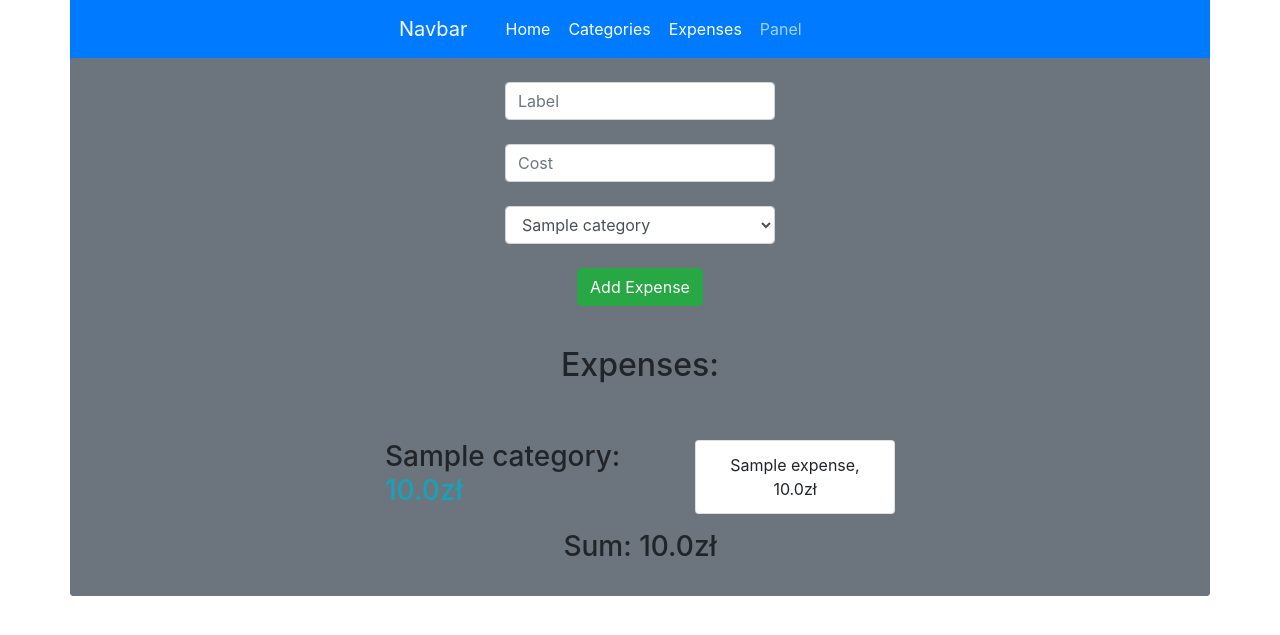
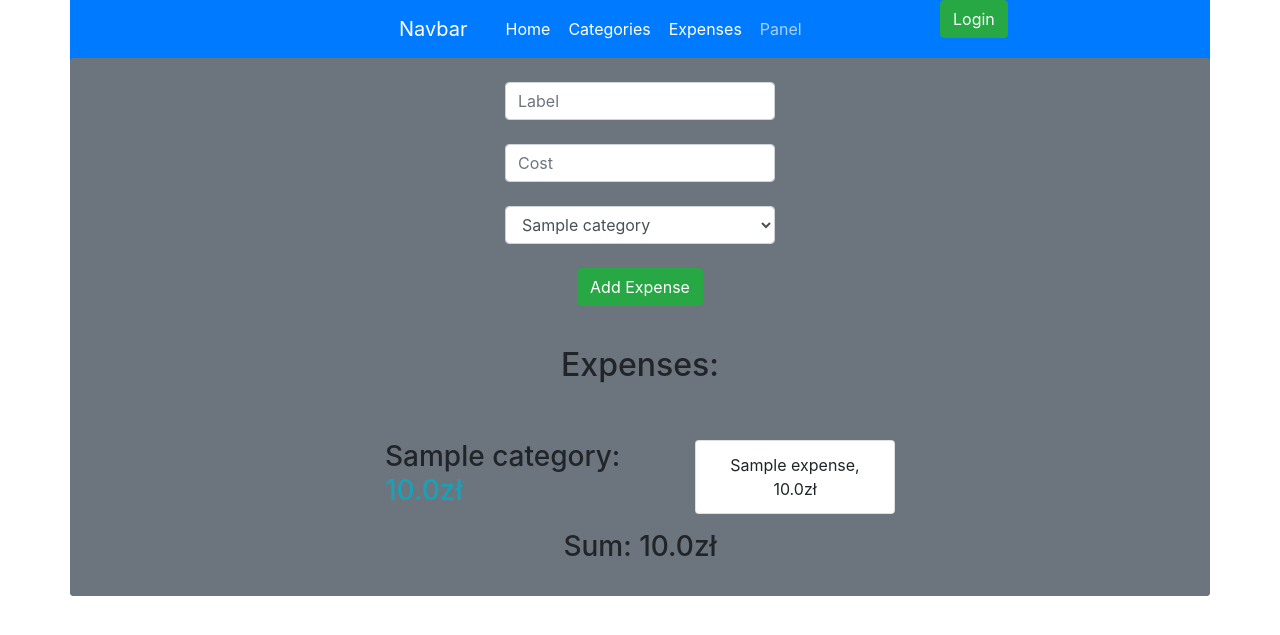
Before and after one commit to wleklinskimateusz/FinanceApp, a Flask app: page /expense in a window 1280 px wide. Shown: the top 635 px of the page. Run offline with Flask 2, Linux system fonts and the light colour scheme; tables that the repository leaves empty hold one stand-in row (values such as "Sample post"); some libraries are stand-ins or nearby versions.

Commit message:
login system

```diff
--- a/forms.py
+++ b/forms.py
@@ -5,7 +5,7 @@ from wtforms.validators import DataRequired
 
 class LoginForm(FlaskForm):
     username = StringField("Username", validators=[DataRequired()])
-    password = StringField("Password", validators=[DataRequired()])
+    password = PasswordField("Password", validators=[DataRequired()])
     submit = SubmitField("Login")
 
 
--- a/routes.py
+++ b/routes.py
@@ -1,18 +1,33 @@
 from app import app, db, login_manager
 from flask import render_template, redirect, url_for
-from forms import CategoryForm, ExpenseForm
+from forms import CategoryForm, ExpenseForm, LoginForm
 from models import Category, User, Expense
+from flask_login import current_user, login_required, logout_user, login_user
 
 
 @login_manager.user_loader
 def load_user(id):
     return User.query.get(int(id))
 
+@app.route('/logout')
+@login_required
+def logout():
+    logout_user()
+    return redirect(url_for('index'))
+
 
 @login_manager.unauthorized_handler
 def unauthorized():
     return render_template('error.html', title="You don't have access", photo='/static/images/not_pass.jpg')
 
+@app.route("/nope")
+@login_required
+def nope():
+    return render_template(
+        'error.html',
+        photo="/static/images/wrong.jpg",
+        title="Well..."
+    )
 
 @app.errorhandler(404)
 def page_not_found(e):
@@ -22,6 +37,20 @@ def page_not_found(e):
                            text="Daaaamn, Looks like you have wrong Address",
                            title="No Can Do"
                            ), 404
+
+
+@app.route('/login', methods=['GET', 'POST'])
+def login():
+    if current_user.is_authenticated:
+        return redirect(url_for('index'))
+    form = LoginForm()
+    if form.validate_on_submit():
+        user = User.query.filter_by(username=form.username.data).first()
+        if not user or not user.check_password(form.password.data):
+            return redirect(url_for('nope'))
+        login_user(user, remember=False)
+        return redirect(url_for('index'))
+    return render_template("login.html", form=form)
 
 
 @app.route('/')
--- a/templates/base.html
+++ b/templates/base.html
@@ -45,7 +45,14 @@
             </div>
         </nav>
         </div>
-    <div class="col-3"></div>
+        <div class="col-3">
+            {% if current_user.is_authenticated %}
+                <h3 class="text-white display-5">Hello {{ current_user }}</h3>
+                <a href="{{ url_for('logout') }}" class="btn btn-danger">Logout</a>
+            {% else %}
+                <a href="{{ url_for('login') }}" class="btn btn-success">Login</a>
+            {% endif %}
+        </div>
 
     </div>
     <div class="row bg-secondary rounded d-flex justify-content-center">
```
Also changed, not shown: templates/login.html (added, +22 -0 lines), static/images/wrong.jpg (added).
